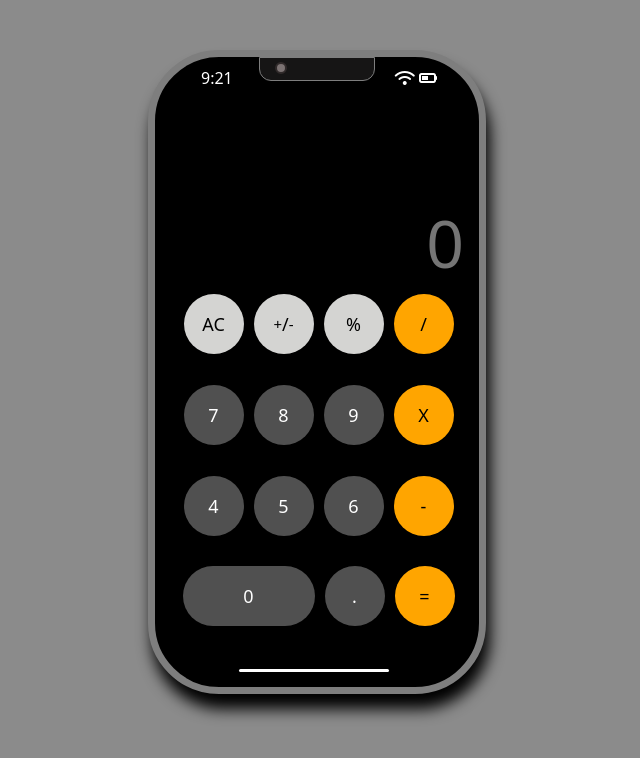
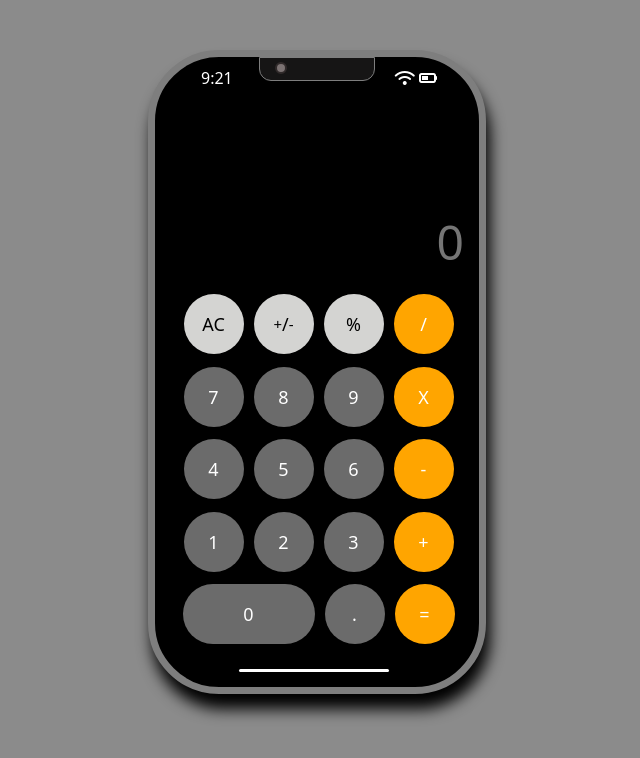
Before and after one commit to Mehar62/Iphone, a plain HTML site: page index.html in a window 1280 px wide. Both pictures are taken after a click on the element "AC". Shown: the whole page, without its empty margins (323-963 px from the left). Drawn offline with Linux system fonts and the light colour scheme.

Commit message:
Add files via upload

```diff
--- a/index.html
+++ b/index.html
@@ -22,27 +22,31 @@
             <i class="fa-solid fa-battery-half"></i>
         </div>
 <div class="upperpart">
-<input type="text" placeholder="0">
+<input id="input" type="text" placeholder="0" disabled>
 </div>
 <div class="lowerpart w-100">
     <div class="line"></div>
-    <div class="btn">AC</div>
-    <div class="btn"><sup>+</sup>/<sub>-</sub></div>
-    <div class="btn">%</div>
-    <div class="btn o">/</div>
-    <div class="btn ccc">7</div>
-    <div class="btn ccc">8</div>
-    <div class="btn ccc">9</div>
-    <div class="btn o">X</div>
-    <div class="btn ccc">4</div>
-    <div class="btn ccc">5</div>
-    <div class="btn ccc">6</div>
-    <div class="btn o">-</div>
-    <div class="btn ccc nn">0</div>
-    <div class="btn ccc">.</div>
-    <div class="btn o">=</div>
+    <div id="b-2" class="btn">AC</div>
+    <div id="b-3" class="btn"><sup>+</sup>/<sub>-</sub></div>
+    <div id="b-4" class="btn">%</div>
+    <div id="b-5" class="btn o">/</div>
+    <div id="b-6" class="btn ccc">7</div>
+    <div id="b-7" class="btn ccc">8</div>
+    <div id="b-8" class="btn ccc">9</div>
+    <div id="b-9" class="btn o">X</div>
+    <div id="b-10" class="btn ccc">4</div>
+    <div id="b-11" class="btn ccc">5</div>
+    <div id="b-12" class="btn ccc">6</div>
+    <div id="b-13" class="btn o">-</div>
+    <div id="b-14" class="btn ccc">1</div>
+    <div id="b-15" class="btn ccc">2</div>
+    <div id="b-16" class="btn ccc">3</div>
+    <div id="b-17" class="btn o">+</div>
+    <div id="b-18" class="btn ccc nn">0</div>
+    <div id="b-19" class="btn ccc">.</div>
+    <div id="b-20" class="btn o">=</div>
 </div>
     </div>
-
+  <script src="main.js"></script>
 </body>
 </html>
--- /dev/null
+++ b/main.js
@@ -0,0 +1,28 @@
+
+
+let screen = document.getElementById('input');
+buttons = document.querySelectorAll('.btn');
+let screenValue = '';
+for (item of buttons) {
+    item.addEventListener('click', (e) => {
+        buttonText = e.target.innerText;
+        console.log('Button text is ', buttonText);
+        if (buttonText == 'X') {
+            buttonText = '*';
+            screenValue += buttonText;
+            screen.value = screenValue;
+        }
+        else if (buttonText == 'AC') {
+            screenValue = "";
+            screen.value = screenValue;
+        }
+        else if (buttonText == '=') {
+            screen.value = eval(screenValue);
+        }
+        else {
+            screenValue += buttonText;
+            screen.value = screenValue;
+        }
+
+    })
+}
--- a/style.css
+++ b/style.css
@@ -41,11 +41,15 @@ body{
     margin: 0px auto;
     border: 1.5px solid #7e7e7e;
 }
+button{
+    outline: none !important;
+}
 .w-100{
     width: 100%;
 }
 .o{
     background-color: orange !important;
+    color: #fff;
 }
 .tim{
     left: 46px;
@@ -71,12 +75,12 @@ body{
     border: none;
     background-color: transparent;
     color: #fff;
-    font-size: 66px;
+    font-size: 300%;
     text-align: right;
     padding-right: 15px;
 }
 .ccc{
-    background-color: #505050 !important;
+    background-color: #6b6b6b !important;
     color: #fff;
     font-size: x-large;
 }
@@ -120,4 +124,5 @@ height: 100%;
 .nn{
     width: 132px;
     border-radius: 40px;
+    color: #fff !important;
 }
```
